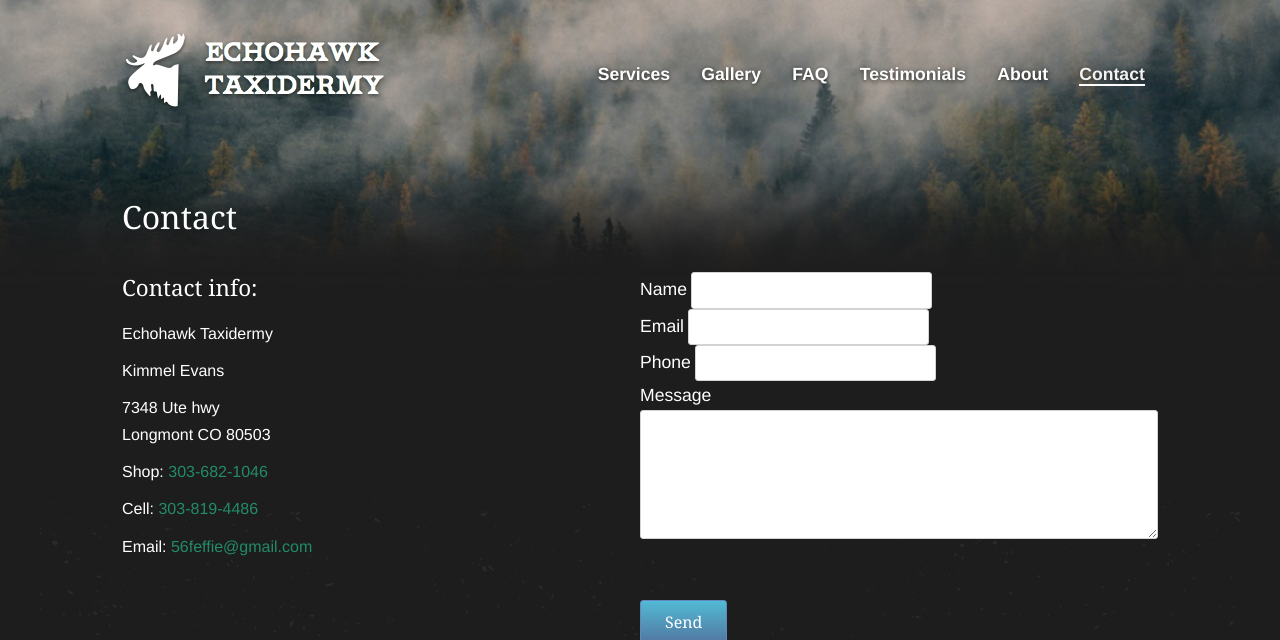
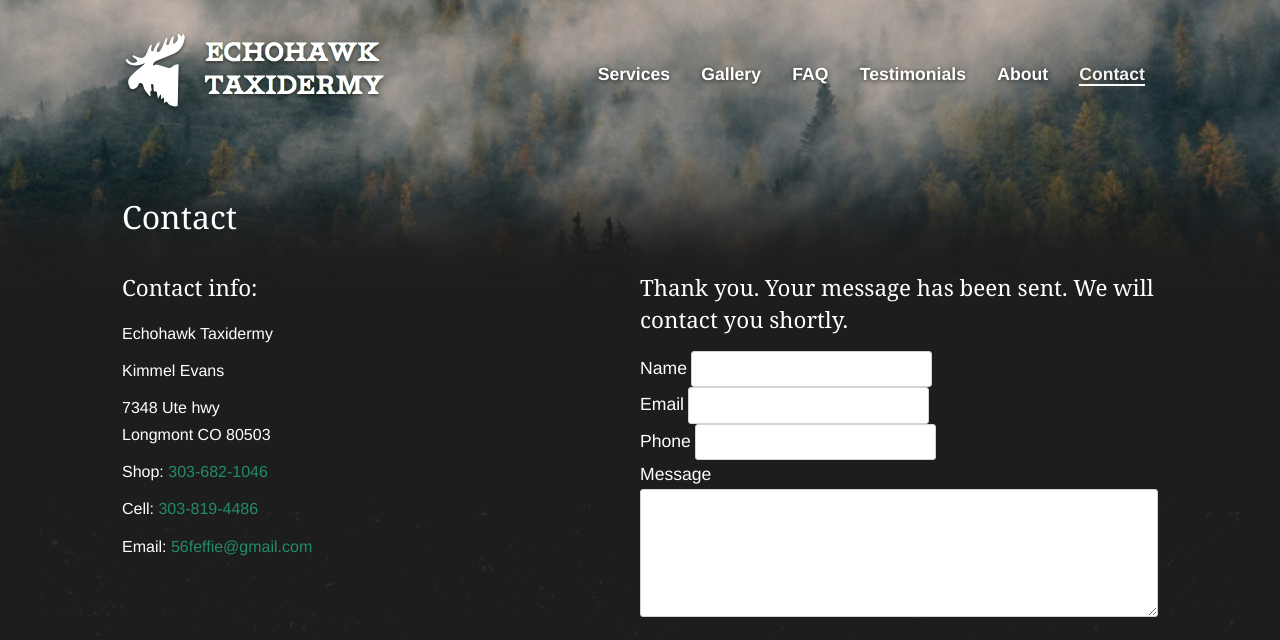
Before and after one commit to variantstudios/echohawktaxidermy.com, a Jekyll site: the page built from pages/contact/index.md, in a window 1280 px wide, cut to the strip 0-640 px from the top of the page. Built offline with Jekyll 4.4.1, drawn with Linux system fonts in a browser that asks for light colours; nearby versions of some CDN libraries.

Commit message:
Updated 'pages/contact/index.md' via CloudCannon

```diff
--- a/pages/contact/index.md
+++ b/pages/contact/index.md
@@ -2,6 +2,10 @@
 layout: contact
 title: Contact
 subtitle:
+webform:
+    subject: "Echohawk Taxidermy: Contact Form"
+    to: "56feffie@gmail.com,team@variantstudios.com"
+    thank_you_message: "Thank you. Your message has been sent. We will contact you shortly."
 permalink: /contact/
 ---
 
```
